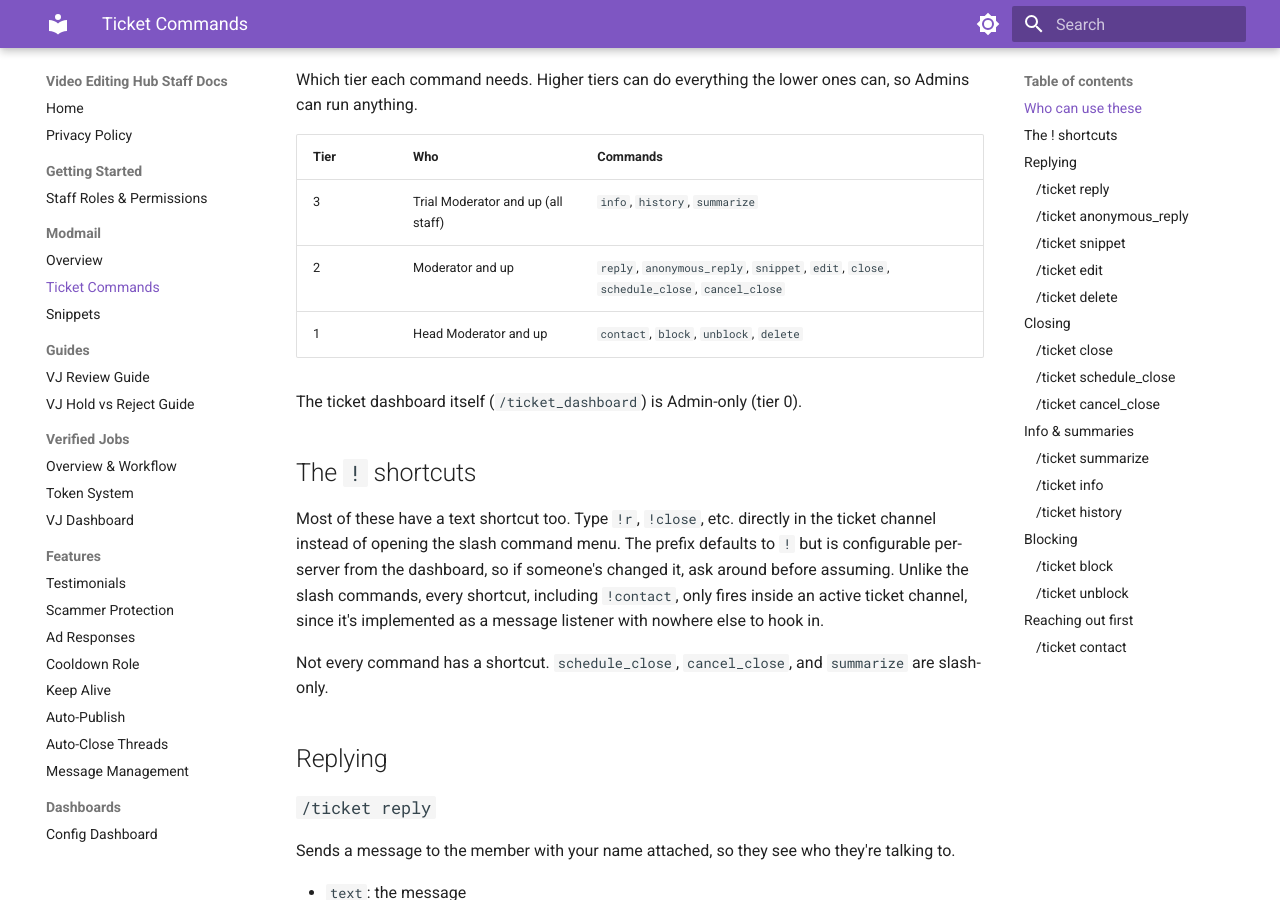
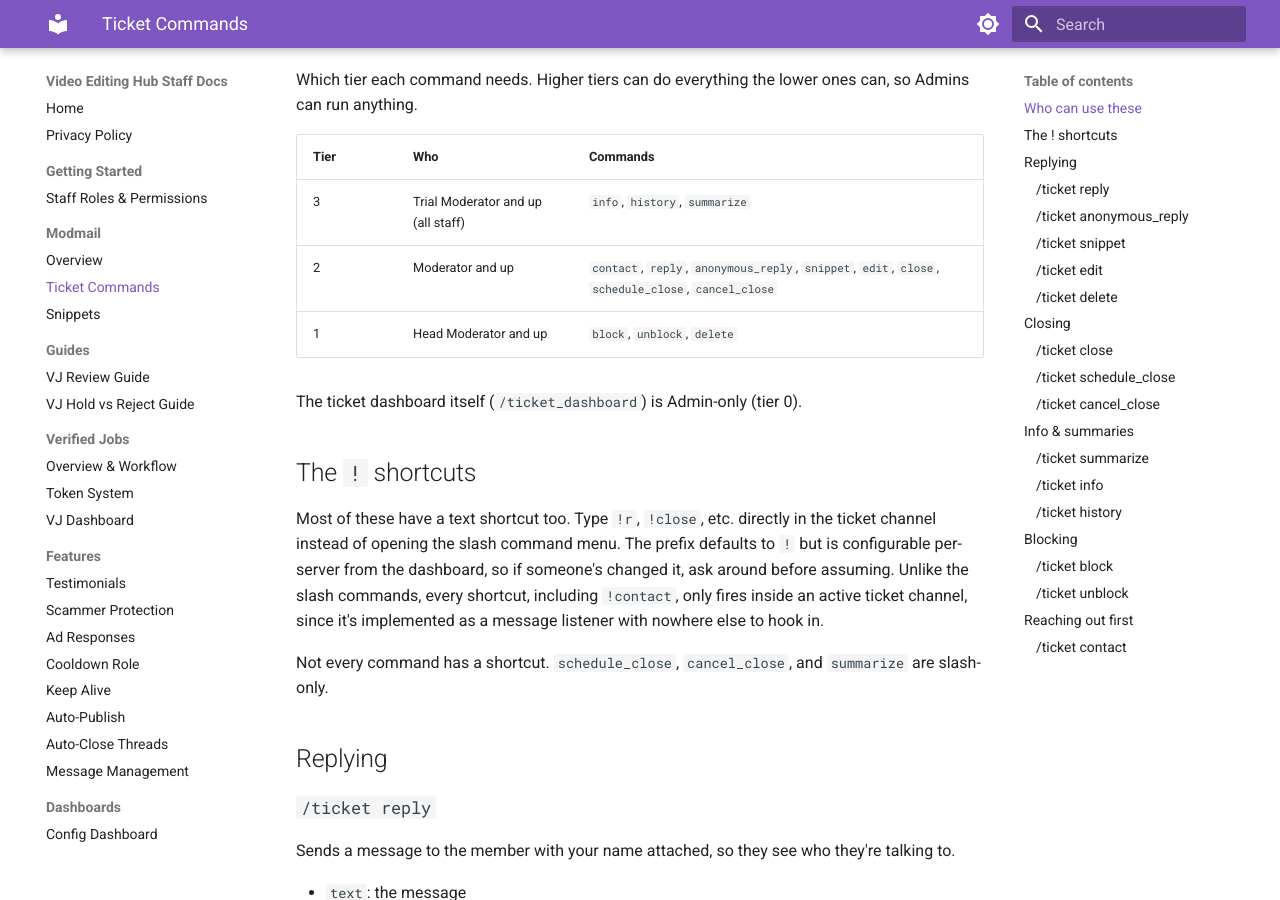
Before and after one commit to demigodmode/VideoEditingHubDocs, an MkDocs documentation site: the page built from docs/guides/ticket-commands.md, in a window 1280 px wide and 900 px high, scrolled down 348 px. Built offline with MkDocs 1.6.1 and Material for MkDocs 9.7.7, drawn with Linux system fonts in a browser that asks for light colours.

```diff
--- a/docs/guides/ticket-commands.md
+++ b/docs/guides/ticket-commands.md
@@ -11,8 +11,8 @@ Which tier each command needs. Higher tiers can do everything the lower ones can
 | Tier | Who | Commands |
 |------|-----|----------|
 | 3 | Trial Moderator and up (all staff) | `info`, `history`, `summarize` |
-| 2 | Moderator and up | `reply`, `anonymous_reply`, `snippet`, `edit`, `close`, `schedule_close`, `cancel_close` |
-| 1 | Head Moderator and up | `contact`, `block`, `unblock`, `delete` |
+| 2 | Moderator and up | `contact`, `reply`, `anonymous_reply`, `snippet`, `edit`, `close`, `schedule_close`, `cancel_close` |
+| 1 | Head Moderator and up | `block`, `unblock`, `delete` |
 
 The ticket dashboard itself (`/ticket_dashboard`) is Admin-only (tier 0).
 
```
